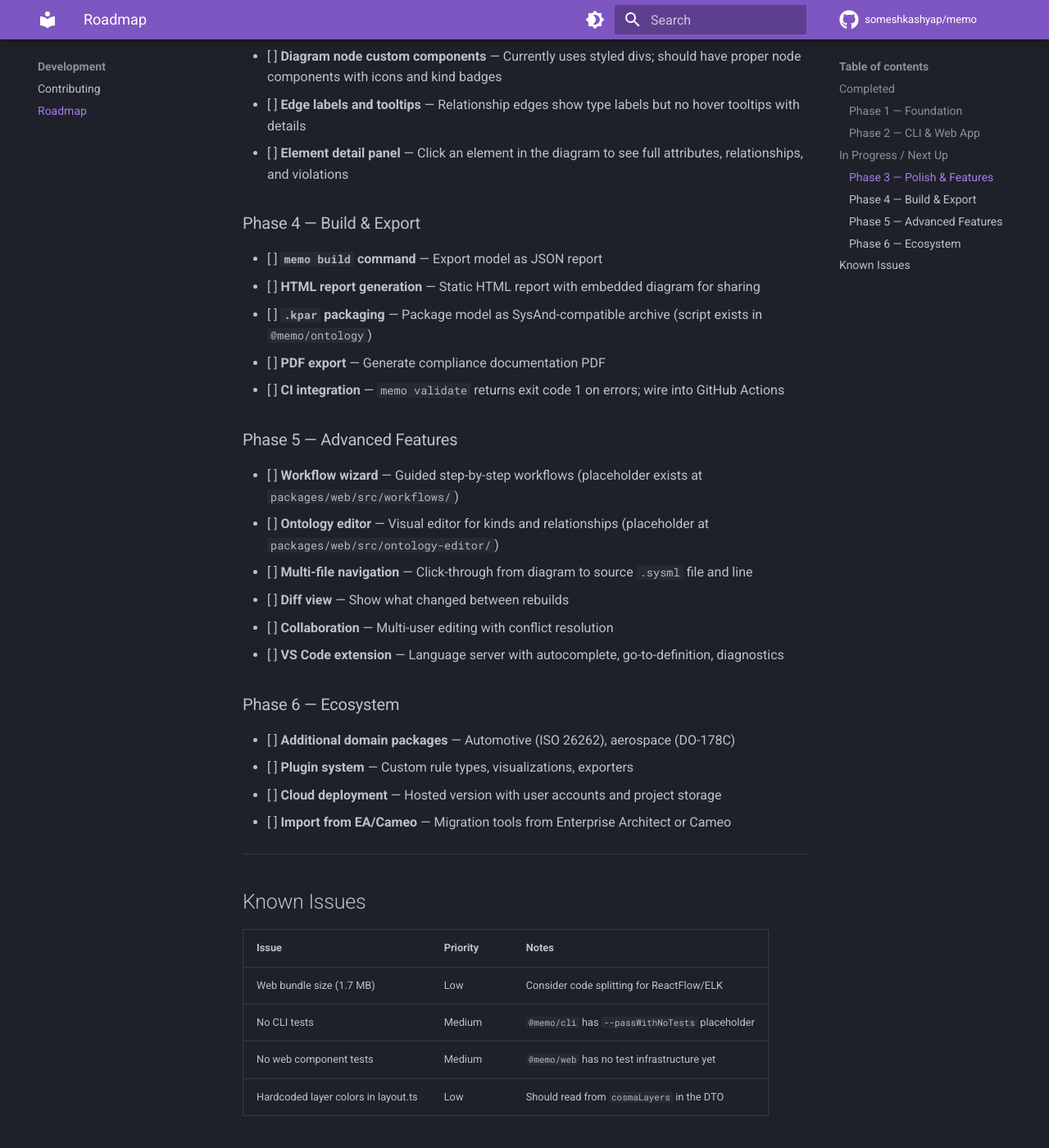
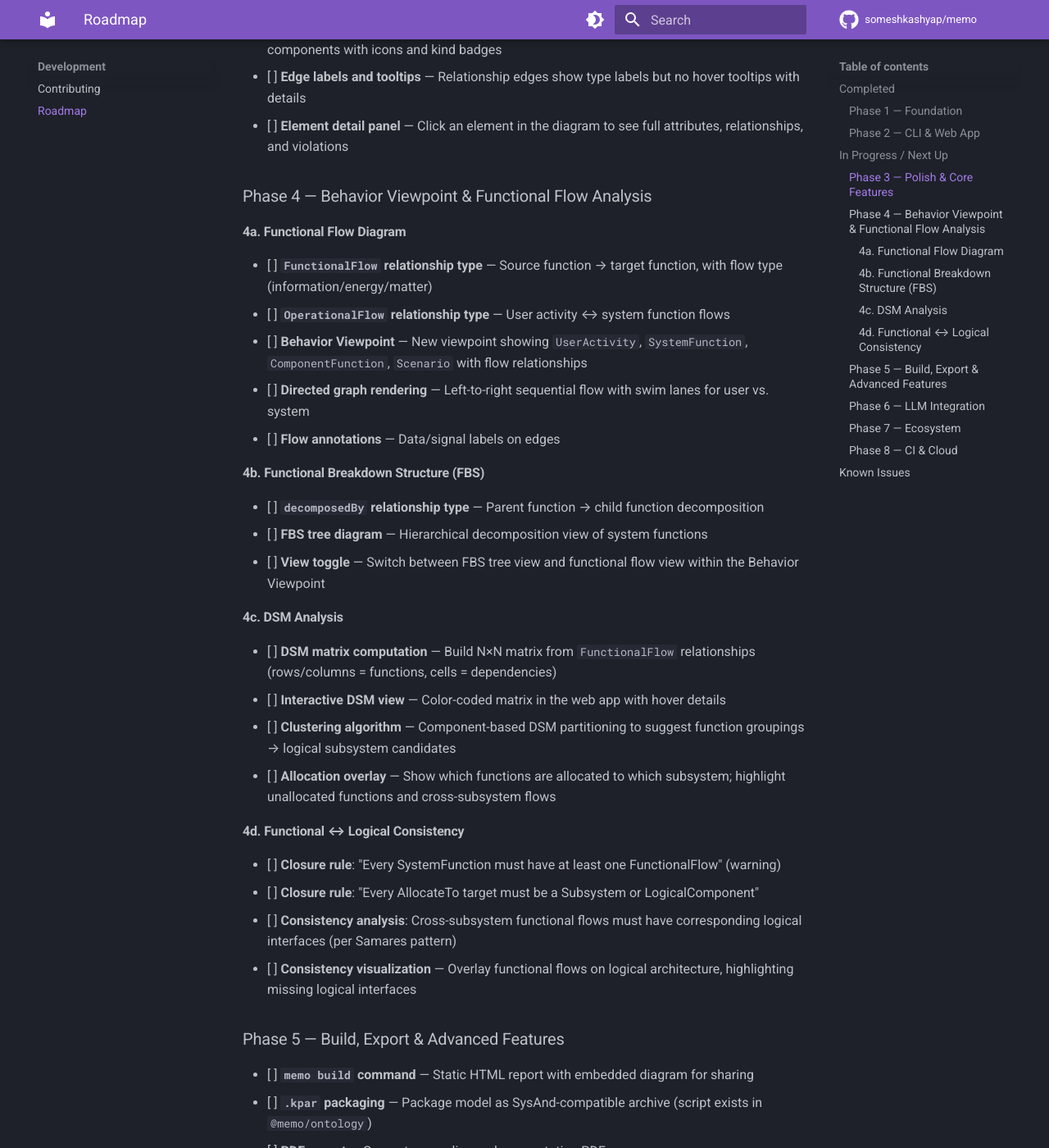
Before and after one commit to memoarchitect/memo-architect, an MkDocs documentation site: the page built from docs/development/roadmap.md, in a window 1280 px wide and 1400 px high, scrolled down 1452 px. Shown: the whole window at 82% size. Built offline with MkDocs 1.6.1 and Material for MkDocs 9.7.7, drawn with Linux system fonts in a browser that asks for light colours; comment, search, counter and statistics services are not loaded; some of the changed text lies outside the part shown.

Commit message:
docs: restructure roadmap into 8 phases — add behavior viewpoint, DSM, LLM integration
Phase 3: Polish & Core Features (unchanged)
Phase 4: Behavior Viewpoint & Functional Flow Analysis (NEW)
  - Functional flow diagrams, FBS, DSM analysis, functional↔logical consistency
Phase 5: Build, Export & Advanced Features (merged old 4+5)
Phase 6: LLM Integration (NEW)
  - Model Q&A, completeness assistant, model generation, impact analysis
Phase 7: Ecosystem (moved from 6)
Phase 8: CI & Cloud (moved to last)

Also update docs/index.md project status and fix stale test count.

```diff
--- a/docs/development/roadmap.md
+++ b/docs/development/roadmap.md
@@ -30,44 +30,76 @@
 - [x] Gap bar (violation display)
 - [x] Viewpoint filtering (end-to-end: config → CLI → WebSocket → diagram)
 - [x] Config resolver for `@memo/ontology` extends chain
-- [x] 120 tests passing
+- [x] 69 tests passing (60 core + 9 CLI E2E)
 
 ---
 
 ## In Progress / Next Up
 
-### Phase 3 — Polish & Features
+### Phase 3 — Polish & Core Features
 
 - [ ] **CoSMA layer toggle UI** — Layer DTOs are sent to the client but no toggle UI lets you show/hide individual layers
 - [ ] **Sidebar viewpoint-aware filtering** — ModelExplorer doesn't filter by viewpoint yet (only the diagram does)
-- [ ] **File watcher integration test** — The watcher is wired but untested with actual live edits
 - [ ] **Diagram node custom components** — Currently uses styled divs; should have proper node components with icons and kind badges
 - [ ] **Edge labels and tooltips** — Relationship edges show type labels but no hover tooltips with details
 - [ ] **Element detail panel** — Click an element in the diagram to see full attributes, relationships, and violations
 
-### Phase 4 — Build & Export
+### Phase 4 — Behavior Viewpoint & Functional Flow Analysis
 
-- [ ] **`memo build` command** — Export model as JSON report
-- [ ] **HTML report generation** — Static HTML report with embedded diagram for sharing
+#### 4a. Functional Flow Diagram
+- [ ] **`FunctionalFlow` relationship type** — Source function → target function, with flow type (information/energy/matter)
+- [ ] **`OperationalFlow` relationship type** — User activity ↔ system function flows
+- [ ] **Behavior Viewpoint** — New viewpoint showing `UserActivity`, `SystemFunction`, `ComponentFunction`, `Scenario` with flow relationships
+- [ ] **Directed graph rendering** — Left-to-right sequential flow with swim lanes for user vs. system
+- [ ] **Flow annotations** — Data/signal labels on edges
+
+#### 4b. Functional Breakdown Structure (FBS)
+- [ ] **`decomposedBy` relationship type** — Parent function → child function decomposition
+- [ ] **FBS tree diagram** — Hierarchical decomposition view of system functions
+- [ ] **View toggle** — Switch between FBS tree view and functional flow view within the Behavior Viewpoint
+
+#### 4c. DSM Analysis
+- [ ] **DSM matrix computation** — Build N×N matrix from `FunctionalFlow` relationships (rows/columns = functions, cells = dependencies)
+- [ ] **Interactive DSM view** — Color-coded matrix in the web app with hover details
+- [ ] **Clustering algorithm** — Component-based DSM partitioning to suggest function groupings → logical subsystem candidates
+- [ ] **Allocation overlay** — Show which functions are allocated to which subsystem; highlight unallocated functions and cross-subsystem flows
+
+#### 4d. Functional ↔ Logical Consistency
+- [ ] **Closure rule**: "Every SystemFunction must have at least one FunctionalFlow" (warning)
+- [ ] **Closure rule**: "Every AllocateTo target must be a Subsystem or LogicalComponent"
+- [ ] **Consistency analysis**: Cross-subsystem functional flows must have corresponding logical interfaces (per Samares pattern)
+- [ ] **Consistency visualization** — Overlay functional flows on logical architecture, highlighting missing logical interfaces
+
+### Phase 5 — Build, Export & Advanced Features
+
+- [ ] **`memo build` command** — Static HTML report with embedded diagram for sharing
 - [ ] **`.kpar` packaging** — Package model as SysAnd-compatible archive (script exists in `@memo/ontology`)
 - [ ] **PDF export** — Generate compliance documentation PDF
-- [ ] **CI integration** — `memo validate` returns exit code 1 on errors; wire into GitHub Actions
-
-### Phase 5 — Advanced Features
-
-- [ ] **Workflow wizard** — Guided step-by-step workflows (placeholder exists at `packages/web/src/workflows/`)
+- [ ] **Workflow wizard** — Guided step-by-step workflows (placeholder at `packages/web/src/workflows/`)
 - [ ] **Ontology editor** — Visual editor for kinds and relationships (placeholder at `packages/web/src/ontology-editor/`)
 - [ ] **Multi-file navigation** — Click-through from diagram to source `.sysml` file and line
 - [ ] **Diff view** — Show what changed between rebuilds
-- [ ] **Collaboration** — Multi-user editing with conflict resolution
 - [ ] **VS Code extension** — Language server with autocomplete, go-to-definition, diagnostics
 
-### Phase 6 — Ecosystem
+### Phase 6 — LLM Integration
+
+- [ ] **Model Q&A** — Ask natural language questions about the model ("Which hazards have no risk control?", "Show me all unverified requirements")
+- [ ] **Completeness assistant** — LLM suggests missing elements, relationships, or attributes based on closure rule violations
+- [ ] **Model generation** — Generate SysML v2 elements from natural language descriptions ("Add a hazard for battery overheating")
+- [ ] **Impact analysis** — "If I change this requirement, what tests and risk controls are affected?"
+- [ ] **Report drafting** — LLM generates regulatory narratives from model data (e.g., ISO 14971 risk report sections)
+
+### Phase 7 — Ecosystem
 
 - [ ] **Additional domain packages** — Automotive (ISO 26262), aerospace (DO-178C)
 - [ ] **Plugin system** — Custom rule types, visualizations, exporters
+- [ ] **Import from EA/Cameo** — Migration tools from Enterprise Architect or Cameo
+
+### Phase 8 — CI & Cloud
+
+- [ ] **CI integration** — `memo validate` returns exit code 1 on errors; wire into GitHub Actions
 - [ ] **Cloud deployment** — Hosted version with user accounts and project storage
-- [ ] **Import from EA/Cameo** — Migration tools from Enterprise Architect or Cameo
+- [ ] **Collaboration** — Multi-user editing with conflict resolution
 
 ---
 
@@ -76,6 +108,5 @@
 | Issue | Priority | Notes |
 |---|---|---|
 | Web bundle size (1.7 MB) | Low | Consider code splitting for ReactFlow/ELK |
-| No CLI tests | Medium | `@memo/cli` has `--passWithNoTests` placeholder |
 | No web component tests | Medium | `@memo/web` has no test infrastructure yet |
 | Hardcoded layer colors in layout.ts | Low | Should read from `cosmaLayers` in the DTO |
```
Also changed, not shown: docs/index.md (+1 -1 lines).
